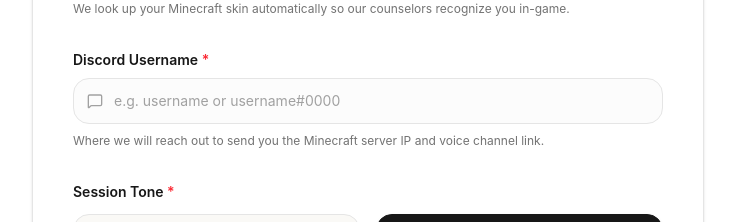
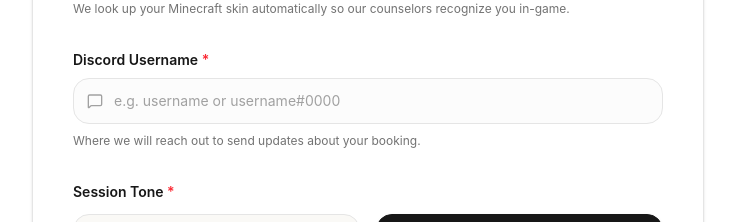
Before and after one commit to marrbbin/TherapyNaWalangSigawan, a React (Vite) app: page / in a window 1280 px wide. Shown: the part 4020-4242 px from the top of the page, without its empty margins (272-1007 px from the left). Built offline with nearby package versions, Linux system fonts and the light colour scheme; a web font is replaced by a local one.

Commit message:
feat(booking): update contact description text
Clarify that the contact field is used for general booking updates rather than specifically for server credentials.

```diff
--- a/src/components/BookingForm.tsx
+++ b/src/components/BookingForm.tsx
@@ -302,7 +302,7 @@ export const BookingForm: React.FC<BookingFormProps> = ({
                   />
                 </div>
                 <p className="text-[12px] text-neutral-500">
-                  Where we will reach out to send you the Minecraft server IP and voice channel link.
+                  Where we will reach out to send updates about your booking.
                 </p>
               </div>
 
```
